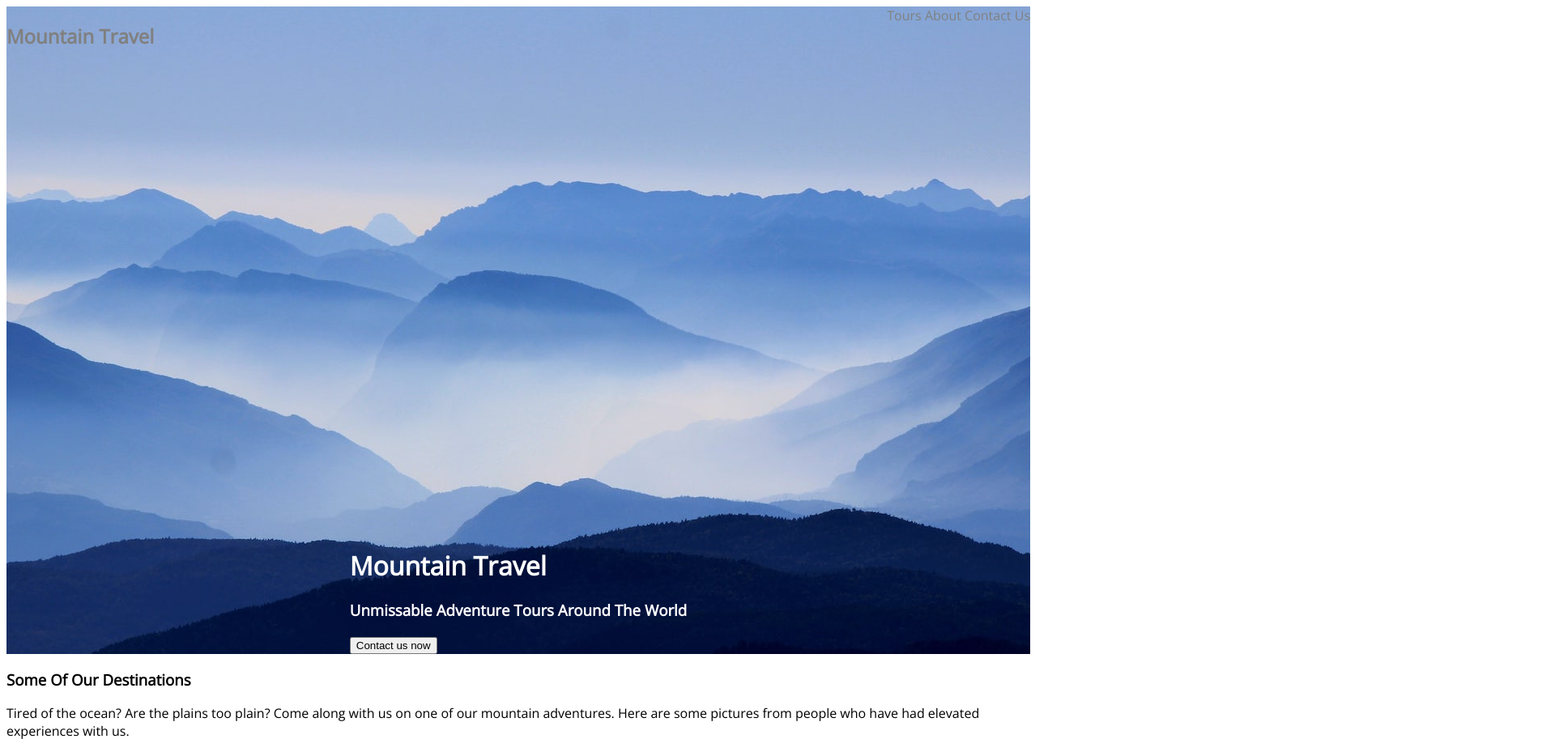
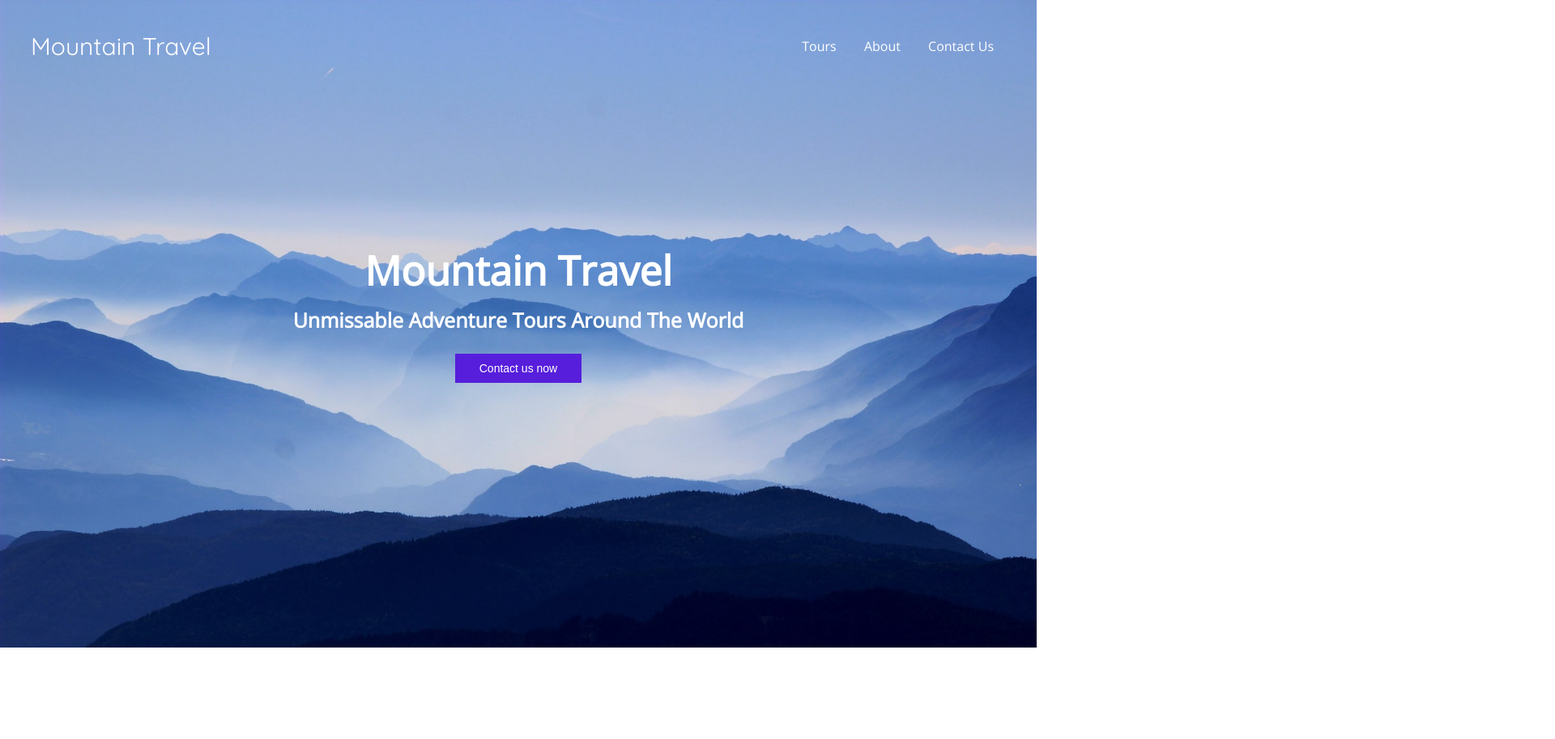
Before and after one commit to TheMarit/Start-Up-Website, a plain HTML site: page index.html in a window 1280 px wide. Shown: the top 913 px of the page at 81% size, 1920 px wide, since content can reach past the window. Drawn offline with nearby package versions, Linux system fonts and the light colour scheme.

Commit message:
Background img covers

```diff
--- a/assets/css/styles.css
+++ b/assets/css/styles.css
@@ -4,31 +4,88 @@ body{
 	flex-direction: column;
 	}
 
-#main{
-	background: url("../img/main.jpg") no-repeat center center scroll;
-	/*border: 1px solid red;*/
-	flex-basis: 100vh;
-	display: flex;
-	flex-direction: column;
-	color: white;
-}
-
 header{
 	display: flex;
 	justify-content: space-between;
-	flex-basis: 100%;
+	align-items: center;
+	/*flex-basis: 100%;*/
 	/*border: 1px solid blue;*/
+	animation: 2s fadeIn;
 
 }
 
 header *{
-	color: gray;
+	color: white;
 	text-decoration: none;
+	margin: 30px;
 }
 
-#mainText{
-	margin-top: 30vh;
-	align-self: center;
-	flex-grow: 1;
-	/*border: 1px solid green;*/
+nav a {
+	margin: 15px;
 }
+
+button{
+	background: #571edb;
+	color: white;
+	padding: 10px 30px;
+	border: none;
+	font-size: 14px;
+	cursor: pointer;
+}
+
+h1 {
+	font-size: 50px;
+	margin-bottom: 10px;
+}
+h3 {
+	font-size: 25px;
+	margin-top: 0px;
+}
+
+#hero{
+	display: flex;
+
+	flex-basis: 100vh;
+	justify-content: center;
+}
+
+#logo{
+	font-family: Quicksand;
+	font-size: 30px;
+}
+
+#hero .background-image {
+	position: absolute;
+	top: 0;
+	left: 0;
+	width: 100%;
+	height: 100%;
+	background-size: cover;
+	z-index: -1;
+	background-color: #80a3db;
+}
+
+.hero-content{
+	margin-top: 20vh;
+	color: white;
+	text-align: center;
+	animation: 2s moveUp, 2s fadeIn;
+}
+
+@keyframes fadeIn {
+	0%{
+		opacity: 0;
+	}
+	100%{
+		opacity: 1;
+	}
+}
+
+@keyframes moveUp {
+	0%{
+		transform: translateY(100px);
+	}
+	100%{
+		transform: translateY(0);
+	}
+}
--- a/index.html
+++ b/index.html
@@ -9,26 +9,26 @@
   <link rel="stylesheet" href="assets/css/styles.css">
 </head>
 <body>
-
-  <div id="main">
 		<header>
-			<h2><a href="#" id="logo">Mountain Travel</a></h2>
+			<a href="#" id="logo">Mountain Travel</a>
 			<nav>
 				<a href="#">Tours</a>
 				<a href="#">About</a>
 				<a href="#">Contact Us</a>
 			</nav>
 		</header>
-		<div id="mainText">
-			<h1>Mountain Travel</h1>
-			<h3>Unmissable Adventure Tours Around The World</h3>
-			<button>Contact us now</button>
+		<div id="hero">
+			<div class="background-image" style="background-image: url(assets/img/main.jpg);"></div>
+			<div class="hero-content">
+				<h1>Mountain Travel</h1>
+				<h3>Unmissable Adventure Tours Around The World</h3>
+				<button>Contact us now</button>
+			</div>
 		</div>
-  </div>
 
 
 
-  <div id="gallery">
+ <!--  <div id="gallery">
 			<h3>Some Of Our Destinations</h3>
 			<p>Tired of the ocean? Are the plains too plain? Come along with us on one of our mountain adventures. Here are some pictures from people who have had elevated experiences with us.</p>
 			<div id="pictures">
@@ -37,6 +37,6 @@
 				<img src="assets/img/mountain3.jpg" alt="">
 				<img src="assets/img/mountain4.jpg" alt="">
 			</div>
-  </div>
+  </div> -->
 </body>
 </html>
```
